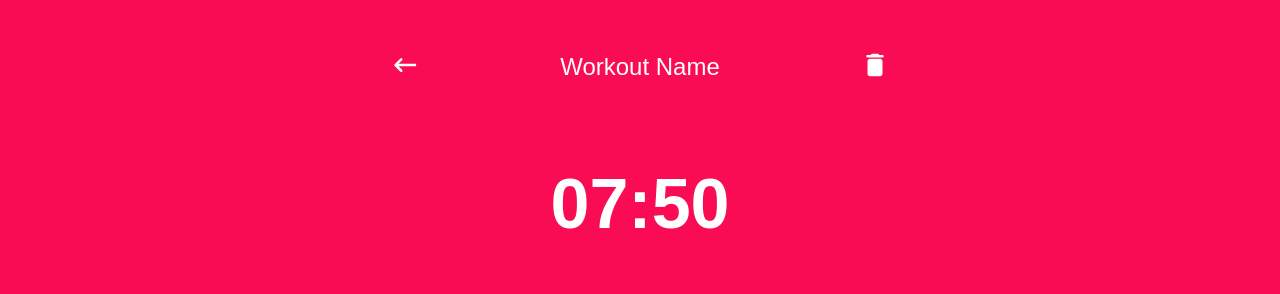
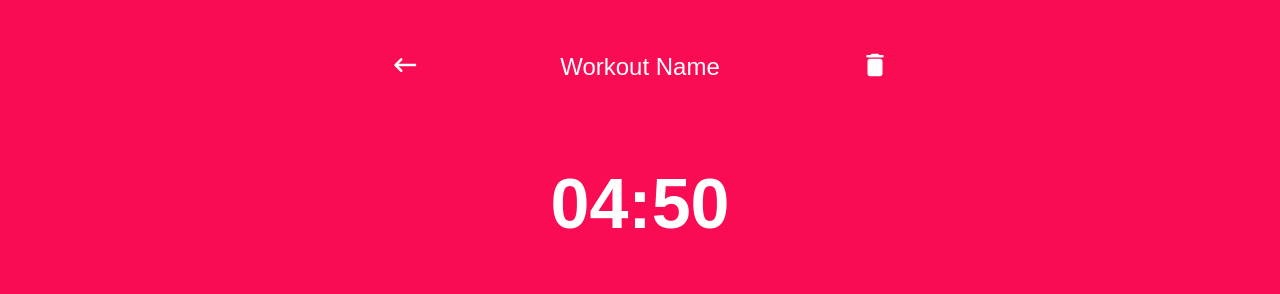
Before and after one commit to MichaelMcCann1/IntervalTimer, a React (Create React App) app: page / in a window 1280 px wide. Shown: the top 294 px of the page. Built offline with nearby package versions, Linux system fonts and the light colour scheme.

Commit message:
add function to calculate total workout time

```diff
--- a/src/components/TimerPage/TimerPage.tsx
+++ b/src/components/TimerPage/TimerPage.tsx
@@ -61,23 +61,16 @@ export default function TimerPage() {
   const { titleText, value, backgroundColor, icon } =
     timerPageData as TimerPageOption;
 
-  const handleClick = () => {
-    setTimerPageOpen(false);
-  };
-
   const closeTimerPage = () => {
     setWorkoutData({
       ...workoutData,
       work: timerPageData.value,
     });
+    setTimerPageOpen(false);
   };
 
   return (
-    <Container
-      open={timerPageOpen}
-      backgroundColor={backgroundColor}
-      onClick={handleClick}
-    >
+    <Container open={timerPageOpen} backgroundColor={backgroundColor}>
       <IconWrapper onClick={closeTimerPage}>
         <KeyboardBackspaceRoundedIcon sx={{ fontSize: "30px" }} />
       </IconWrapper>
--- a/src/routes/WorkoutSetup.tsx
+++ b/src/routes/WorkoutSetup.tsx
@@ -4,6 +4,10 @@ import WorkoutControls from "../components/WorkoutOption";
 import KeyboardBackspaceRoundedIcon from "@mui/icons-material/KeyboardBackspaceRounded";
 import DeleteRoundedIcon from "@mui/icons-material/DeleteRounded";
 import TimerPage from "../components/TimerPage";
+import { workoutDataState } from "../atoms/workoutData";
+import { useRecoilValue } from "recoil";
+import { calculateTotalWorkoutTime } from "../utils/calculateTotalWorkoutTime";
+import { formatTime } from "../utils/formatTime";
 
 const Container = styled.div`
   width: 100%;
@@ -47,6 +51,8 @@ const Timer = styled.p`
 `;
 
 export default function WorkoutSetup() {
+  const workoutData = useRecoilValue(workoutDataState);
+
   return (
     <Container>
       <Header>
@@ -58,7 +64,7 @@ export default function WorkoutSetup() {
           <DeleteRoundedIcon sx={{ fontSize: "30px" }} />
         </IconWrapper>
       </Header>
-      <Timer>07:50</Timer>
+      <Timer>{formatTime(calculateTotalWorkoutTime(workoutData))}</Timer>
       <WorkoutControls />
       <TimerPage />
     </Container>
--- /dev/null
+++ b/src/utils/calculateTotalWorkoutTime.ts
@@ -0,0 +1,7 @@
+import { workoutData } from "../Types";
+
+export const calculateTotalWorkoutTime = (workoutData: workoutData) => {
+  const {work, rest, exercises, rounds, reset} = workoutData
+
+  return ((work * exercises) + (rest * (exercises - 1)) * rounds) + ((rounds - 1) * reset)
+}
```
